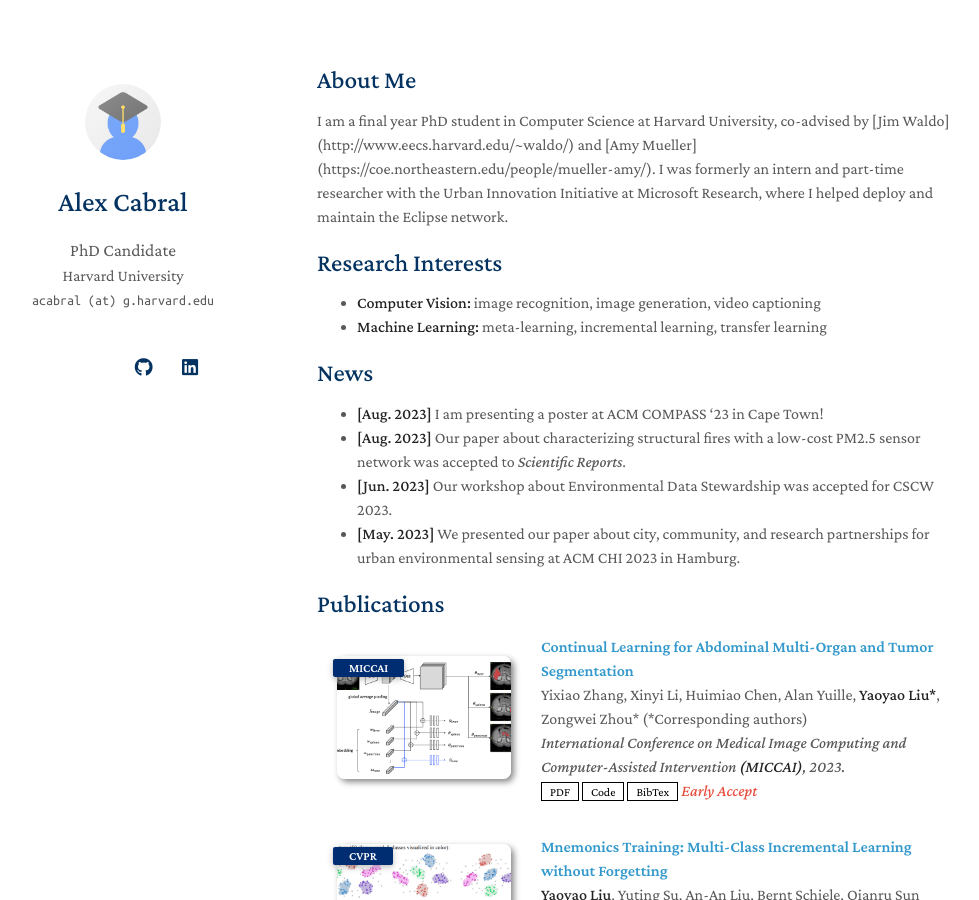
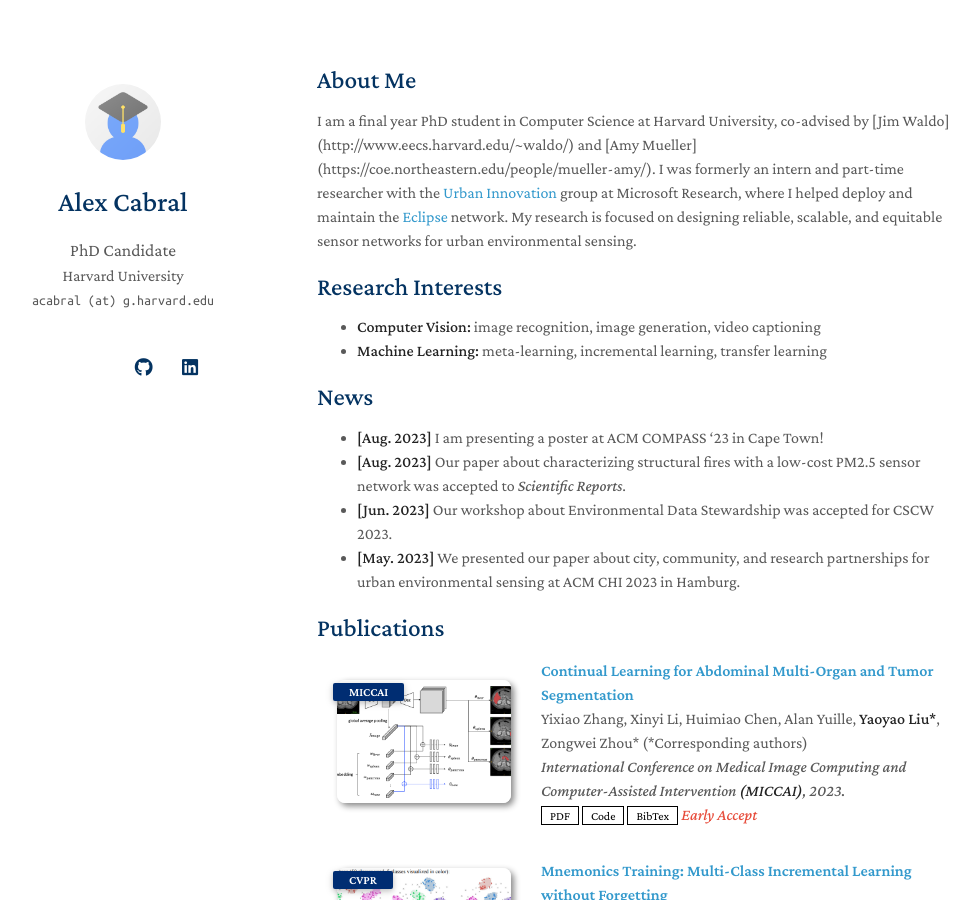
Before and after one commit to a-cabral/a-cabral.github.io, a Jekyll site: the page built from index.md, in a window 1280 px wide and 900 px high. Shown: the whole window, without its empty margins (153-1132 px from the left). Built offline with Jekyll 4.4.1, drawn with Linux system fonts in a browser that asks for light colours; nearby versions of some CDN libraries; a style sheet for code colours, icons or effects is not loaded; our own code applies the rules of GitHub Pages for plain Markdown files.

Commit message:
Update index.md

```diff
--- a/index.md
+++ b/index.md
@@ -4,7 +4,7 @@ layout: homepage
 
 ## About Me
 
-I am a final year PhD student in Computer Science at Harvard University, co-advised by [Jim Waldo] (http://www.eecs.harvard.edu/~waldo/) and [Amy Mueller] (https://coe.northeastern.edu/people/mueller-amy/). I was formerly an intern and part-time researcher with the Urban Innovation Initiative at Microsoft Research, where I helped deploy and maintain the Eclipse network.
+I am a final year PhD student in Computer Science at Harvard University, co-advised by [Jim Waldo] (http://www.eecs.harvard.edu/~waldo/) and [Amy Mueller] (https://coe.northeastern.edu/people/mueller-amy/). I was formerly an intern and part-time researcher with the [Urban Innovation](https://www.microsoft.com/en-us/research/group/urban-innovation/) group at Microsoft Research, where I helped deploy and maintain the [Eclipse](https://www.microsoft.com/en-us/research/project/project-eclipse/) network. My research is focused on designing reliable, scalable, and equitable sensor networks for urban environmental sensing.
 
 ## Research Interests
 
```
